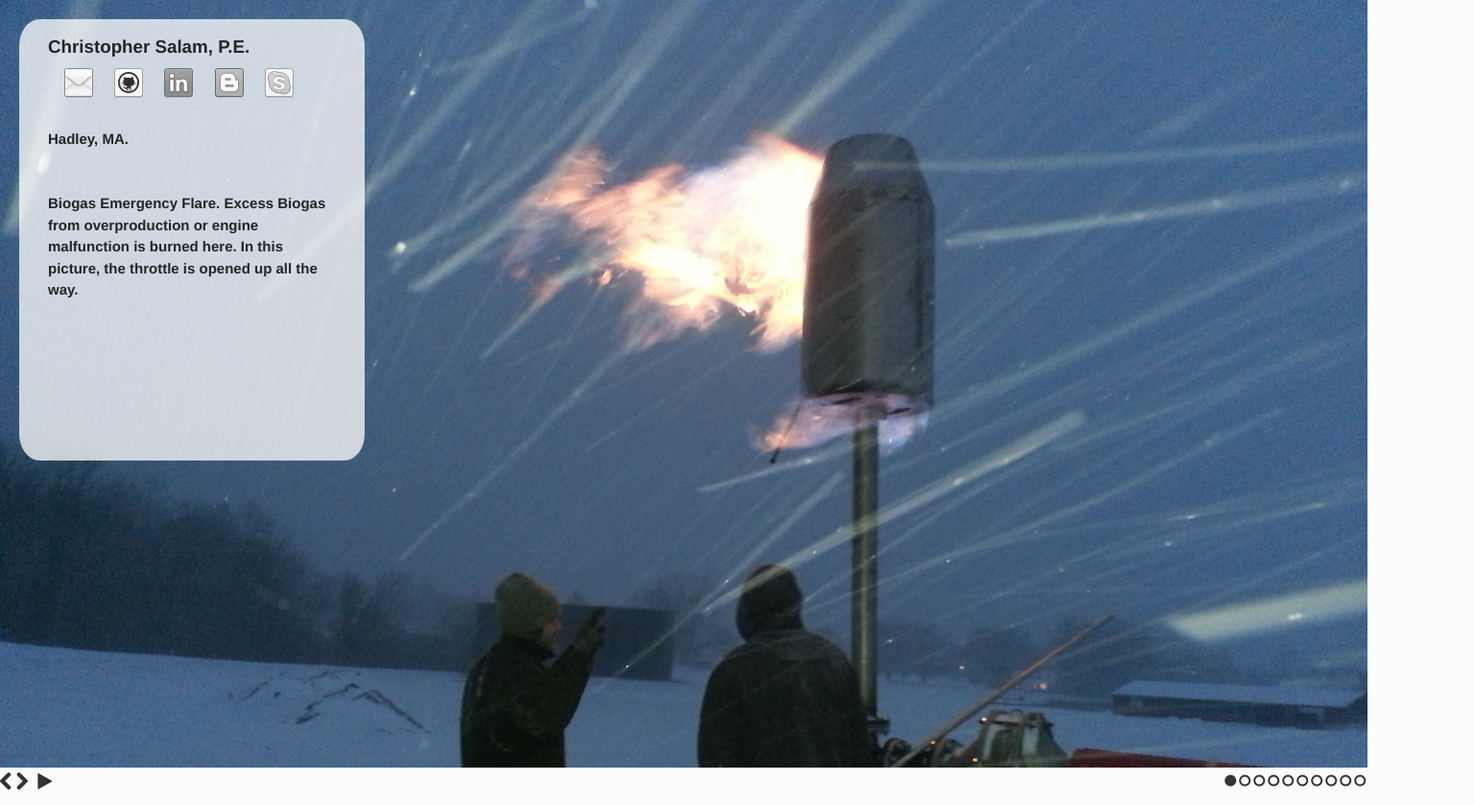
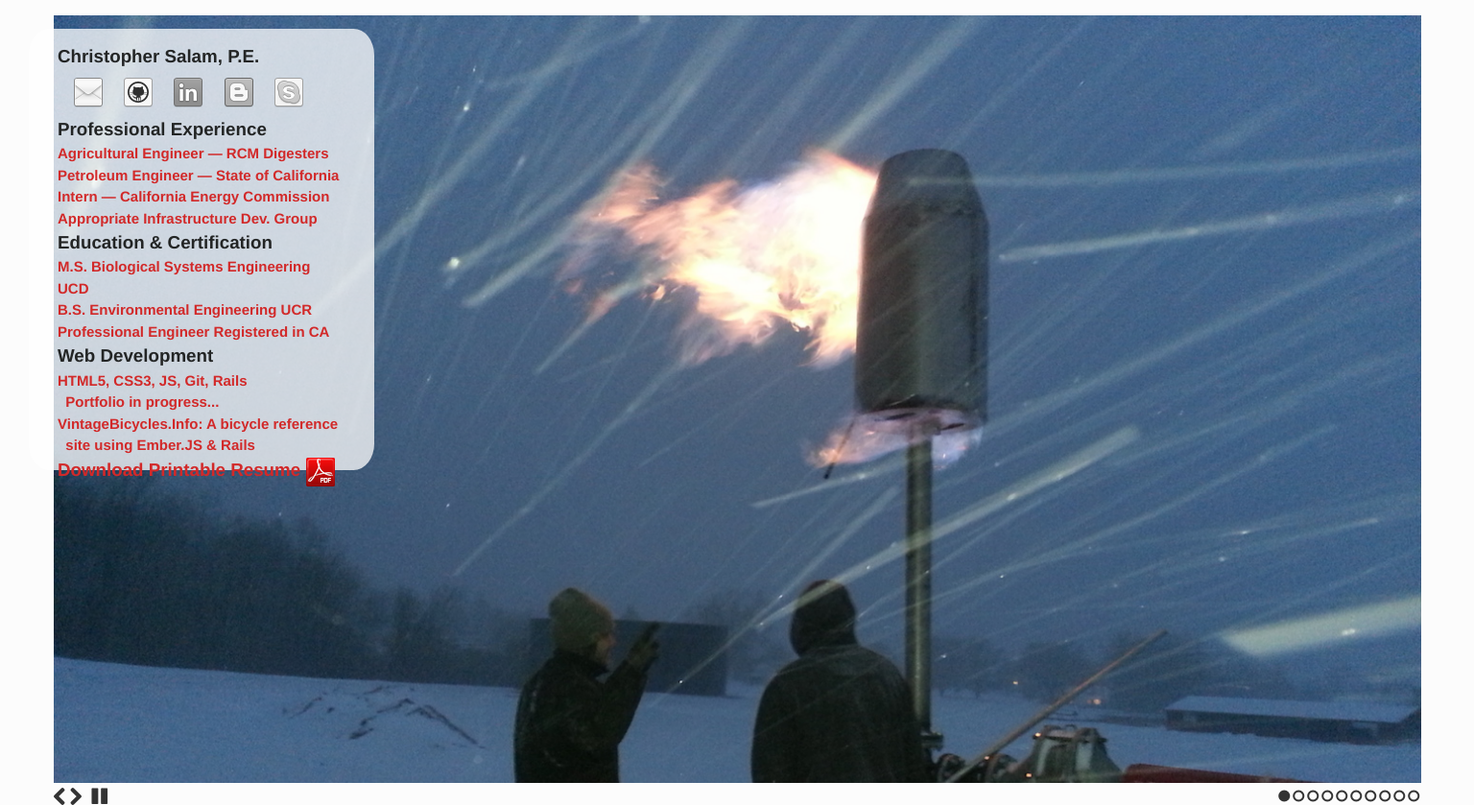
Before and after one commit to ChristopherSalam/blog, a PHP site: page / in a window 1536 px wide. Shown: the whole page at 96% size. Run offline with PHP 8.4, Linux system fonts and the light colour scheme.

Commit message:
image finally centered...

```diff
--- a/css/custom.css
+++ b/css/custom.css
@@ -162,9 +162,25 @@ ul#menu li, ul li.tools, ul#menu lh, ul li.chris {
     }
 
     @media (min-width: 1425px) {
+        .fade {
+          margin: 30px auto 0;
+        }
+        .front {
+          margin-left: 30px;
+        }
+        .back {
+          margin-left: -30px;
+        }
         .container {
           width: 1425px;
+          margin: auto auto;
+          position: absolute;
+          top: 4%;
+          left: 0;
+          bottom: 0;
+          right: 0;
         }
+
     }
 
 form.inline {
```
